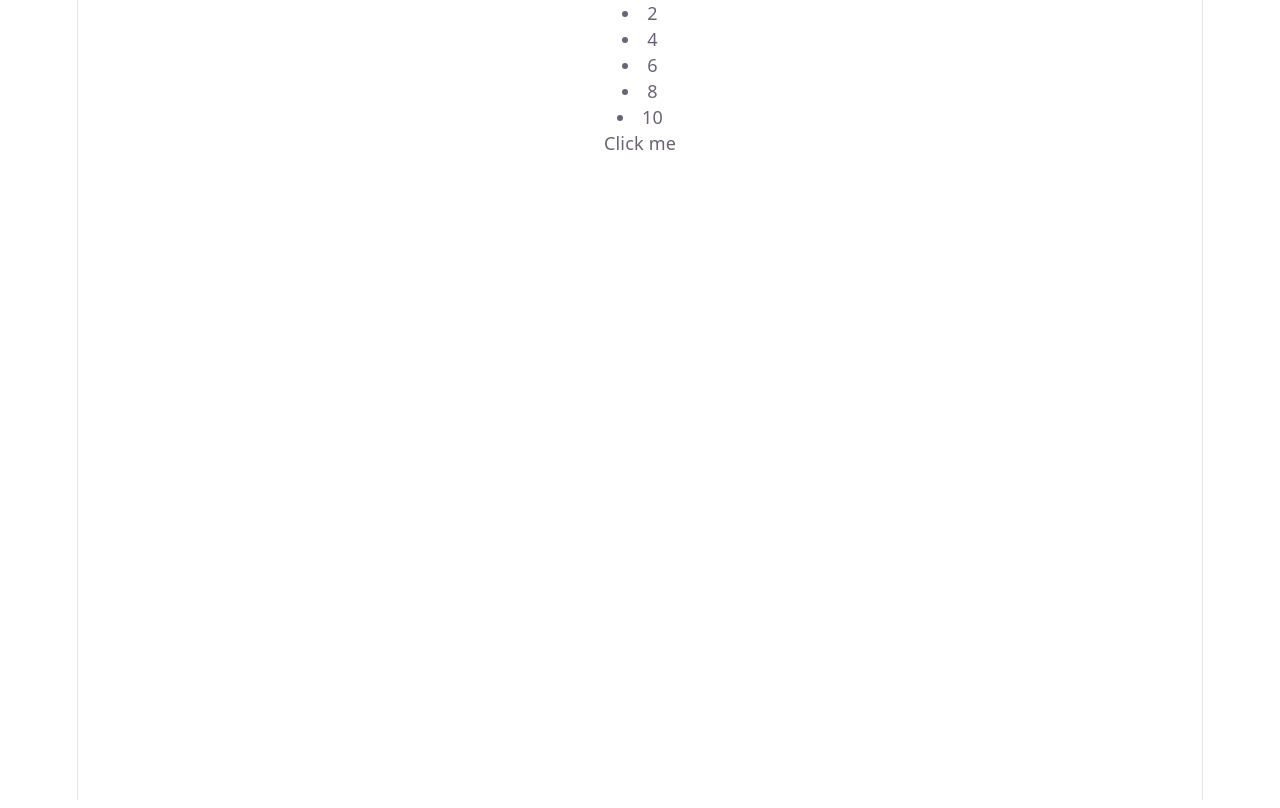
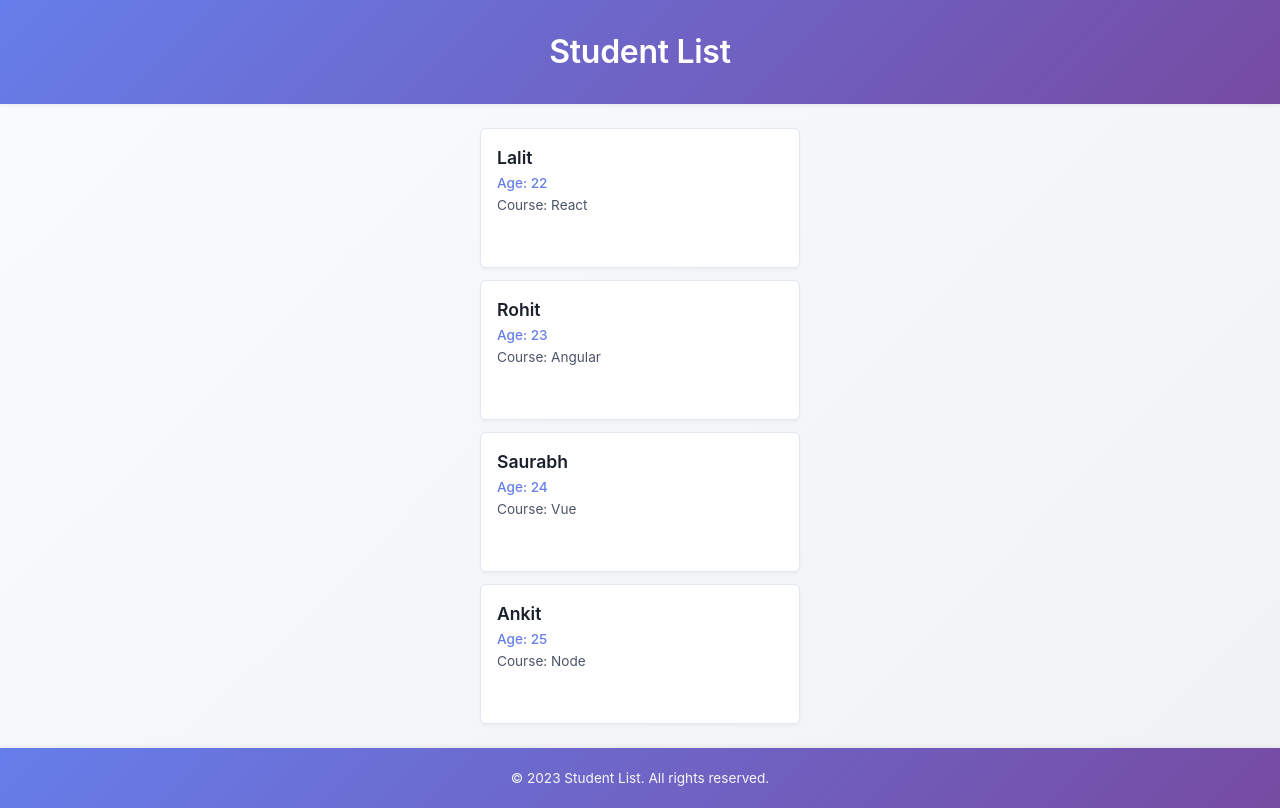
Before and after one commit to devLalit95/WD-C-REACTJS, a React (Vite) app in the folder react-first-app/: page / in a window 1280 px wide. Built offline with nearby package versions, Linux system fonts and the light colour scheme.

Commit message:
list render

```diff
--- a/react-first-app/src/App.css
+++ b/react-first-app/src/App.css
@@ -1,184 +1,121 @@
-.counter {
-  font-size: 16px;
-  padding: 5px 10px;
-  border-radius: 5px;
-  color: var(--accent);
-  background: var(--accent-bg);
-  border: 2px solid transparent;
-  transition: border-color 0.3s;
-  margin-bottom: 24px;
+/* Header Styles */
+.header {
+  background: linear-gradient(135deg, #667eea 0%, #764ba2 100%);
+  color: white;
+  padding: 1.75rem;
+  text-align: center;
+  box-shadow: 0 2px 4px rgba(0, 0, 0, 0.06);
+}
 
-  &:hover {
-    border-color: var(--accent-border);
+.header h1 {
+  font-size: 2rem;
+  margin: 0;
+  font-weight: 600;
+  letter-spacing: -0.3px;
+}
+
+/* Body Container */
+.body-container {
+  flex: 1;
+  display: flex;
+  flex-direction: column;
+  align-items: center;
+  padding: 1.5rem 1rem;
+  gap: 0.75rem;
+}
+
+/* Student Card Styles */
+.student-card {
+  background: white;
+  border: 1px solid #e2e8f0;
+  border-radius: 6px;
+  padding: 1rem;
+  width: 320px;
+  height: 140px;
+  box-shadow: 0 2px 4px rgba(0, 0, 0, 0.04);
+  transition: all 0.2s ease;
+  display: flex;
+  flex-direction: column;
+  gap: 0.25rem;
+}
+
+.student-card:hover {
+  box-shadow: 0 8px 16px rgba(0, 0, 0, 0.08);
+  transform: translateY(-4px);
+  border-color: #667eea;
+}
+
+.student-card h3 {
+  margin: 0;
+  font-size: 1.1rem;
+  color: #1a202c;
+  font-weight: 600;
+}
+
+.student-card p {
+  margin: 0;
+  color: #4a5568;
+  font-size: 0.85rem;
+  line-height: 1.3;
+}
+
+.student-card p:first-of-type {
+  color: #667eea;
+  font-weight: 500;
+}
+
+/* Footer Styles */
+.footer {
+  background: linear-gradient(135deg, #667eea 0%, #764ba2 100%);
+  color: white;
+  padding: 1.25rem;
+  text-align: center;
+  box-shadow: 0 -2px 4px rgba(0, 0, 0, 0.06);
+}
+
+.footer p {
+  margin: 0;
+  font-size: 0.85rem;
+  opacity: 0.95;
+}
+
+/* Responsive Design */
+@media (max-width: 768px) {
+  .header h1 {
+    font-size: 1.75rem;
   }
-  &:focus-visible {
-    outline: 2px solid var(--accent);
-    outline-offset: 2px;
+
+  .body-container {
+    padding: 1.5rem 0.75rem;
+  }
+
+  .student-card {
+    width: 280px;
+    height: 130px;
+    padding: 0.875rem;
   }
 }
 
-.hero {
-  position: relative;
-
-  .base,
-  .framework,
-  .vite {
-    inset-inline: 0;
-    margin: 0 auto;
+@media (max-width: 480px) {
+  .header h1 {
+    font-size: 1.5rem;
   }
 
-  .base {
-    width: 170px;
-    position: relative;
-    z-index: 0;
+  .body-container {
+    padding: 1rem 0.5rem;
   }
 
-  .framework,
-  .vite {
-    position: absolute;
+  .student-card {
+    width: 260px;
+    height: 120px;
+    padding: 0.75rem;
   }
 
-  .framework {
-    z-index: 1;
-    top: 34px;
-    height: 28px;
-    transform: perspective(2000px) rotateZ(300deg) rotateX(44deg) rotateY(39deg)
-      scale(1.4);
+  .student-card h3 {
+    font-size: 1rem;
   }
 
-  .vite {
-    z-index: 0;
-    top: 107px;
-    height: 26px;
-    width: auto;
-    transform: perspective(2000px) rotateZ(300deg) rotateX(40deg) rotateY(39deg)
-      scale(0.8);
+  .student-card p {
+    font-size: 0.8rem;
   }
 }
-
-#center {
-  display: flex;
-  flex-direction: column;
-  gap: 25px;
-  place-content: center;
-  place-items: center;
-  flex-grow: 1;
-
-  @media (max-width: 1024px) {
-    padding: 32px 20px 24px;
-    gap: 18px;
-  }
-}
-
-#next-steps {
-  display: flex;
-  border-top: 1px solid var(--border);
-  text-align: left;
-
-  & > div {
-    flex: 1 1 0;
-    padding: 32px;
-    @media (max-width: 1024px) {
-      padding: 24px 20px;
-    }
-  }
-
-  .icon {
-    margin-bottom: 16px;
-    width: 22px;
-    height: 22px;
-  }
-
-  @media (max-width: 1024px) {
-    flex-direction: column;
-    text-align: center;
-  }
-}
-
-#docs {
-  border-right: 1px solid var(--border);
-
-  @media (max-width: 1024px) {
-    border-right: none;
-    border-bottom: 1px solid var(--border);
-  }
-}
-
-#next-steps ul {
-  list-style: none;
-  padding: 0;
-  display: flex;
-  gap: 8px;
-  margin: 32px 0 0;
-
-  .logo {
-    height: 18px;
-  }
-
-  a {
-    color: var(--text-h);
-    font-size: 16px;
-    border-radius: 6px;
-    background: var(--social-bg);
-    display: flex;
-    padding: 6px 12px;
-    align-items: center;
-    gap: 8px;
-    text-decoration: none;
-    transition: box-shadow 0.3s;
-
-    &:hover {
-      box-shadow: var(--shadow);
-    }
-    .button-icon {
-      height: 18px;
-      width: 18px;
-    }
-  }
-
-  @media (max-width: 1024px) {
-    margin-top: 20px;
-    flex-wrap: wrap;
-    justify-content: center;
-
-    li {
-      flex: 1 1 calc(50% - 8px);
-    }
-
-    a {
-      width: 100%;
-      justify-content: center;
-      box-sizing: border-box;
-    }
-  }
-}
-
-#spacer {
-  height: 88px;
-  border-top: 1px solid var(--border);
-  @media (max-width: 1024px) {
-    height: 48px;
-  }
-}
-
-.ticks {
-  position: relative;
-  width: 100%;
-
-  &::before,
-  &::after {
-    content: '';
-    position: absolute;
-    top: -4.5px;
-    border: 5px solid transparent;
-  }
-
-  &::before {
-    left: 0;
-    border-left-color: var(--border);
-  }
-  &::after {
-    right: 0;
-    border-right-color: var(--border);
-  }
-}
--- a/react-first-app/src/App.jsx
+++ b/react-first-app/src/App.jsx
@@ -1,6 +1,10 @@
 import React from 'react'
 import { MyButton } from './components/MyButton'
 import { UseStateExample } from './components/UseStateExample';
+import { Header } from './components/Header';
+import { Body } from './components/Body';
+import { Footer } from './components/Footer';
+import "./App.css";
 
 export default function App() {
   let name = 'Lalit'
@@ -8,7 +12,10 @@ export default function App() {
   return (
     <>
 
-     <UseStateExample></UseStateExample>
+     {/* <UseStateExample></UseStateExample> */}
+     <Header></Header>
+     <Body></Body>
+     <Footer></Footer>
     </>
   )
 }
--- /dev/null
+++ b/react-first-app/src/components/Body.jsx
@@ -0,0 +1,21 @@
+import React from 'react'
+import { Student } from './Student';
+export const Body = () => {
+
+    const students = [
+        { id: 1, name: 'Lalit', age: 22, course: 'React' },
+        { id: 2, name: 'Rohit', age: 23, course: 'Angular' },
+        { id: 3, name: 'Saurabh', age: 24, course: 'Vue' },
+        { id: 4, name: 'Ankit', age: 25, course: 'Node' },
+    ]
+  return (
+    <div className="body-container">
+
+
+      {students.map((student) => (
+        <Student key={student.id} student={student} className="student" />
+      ))}
+
+    </div>
+  )
+}
--- /dev/null
+++ b/react-first-app/src/components/Footer.jsx
@@ -0,0 +1,10 @@
+import React from 'react'
+import "../../src/App.css"
+
+export const Footer = () => {
+  return (
+    <div className="footer">
+      <p>&copy; 2023 Student List. All rights reserved.</p>
+    </div>
+  )
+}
--- /dev/null
+++ b/react-first-app/src/components/Header.jsx
@@ -0,0 +1,10 @@
+import React from 'react'
+import "../../src/App.css"
+
+export const Header = () => {
+  return (
+    <div className="header">
+      <h1>Student List</h1>
+    </div>
+  )
+}
--- /dev/null
+++ b/react-first-app/src/components/Student.jsx
@@ -0,0 +1,12 @@
+import React from 'react'
+import "../../src/App.css"
+
+export const Student = ({ student }) => {
+  return (
+    <div className="student-card">
+      <h3>{student.name}</h3>
+      <p>Age: {student.age}</p>
+      <p>Course: {student.course}</p>
+    </div>
+  )
+}
--- a/react-first-app/src/index.css
+++ b/react-first-app/src/index.css
@@ -1,111 +1,23 @@
-:root {
-  --text: #6b6375;
-  --text-h: #08060d;
-  --bg: #fff;
-  --border: #e5e4e7;
-  --code-bg: #f4f3ec;
-  --accent: #aa3bff;
-  --accent-bg: rgba(170, 59, 255, 0.1);
-  --accent-border: rgba(170, 59, 255, 0.5);
-  --social-bg: rgba(244, 243, 236, 0.5);
-  --shadow:
-    rgba(0, 0, 0, 0.1) 0 10px 15px -3px, rgba(0, 0, 0, 0.05) 0 4px 6px -2px;
-
-  --sans: system-ui, 'Segoe UI', Roboto, sans-serif;
-  --heading: system-ui, 'Segoe UI', Roboto, sans-serif;
-  --mono: ui-monospace, Consolas, monospace;
-
-  font: 18px/145% var(--sans);
-  letter-spacing: 0.18px;
-  color-scheme: light dark;
-  color: var(--text);
-  background: var(--bg);
-  font-synthesis: none;
-  text-rendering: optimizeLegibility;
-  -webkit-font-smoothing: antialiased;
-  -moz-osx-font-smoothing: grayscale;
-
-  @media (max-width: 1024px) {
-    font-size: 16px;
-  }
-}
-
-@media (prefers-color-scheme: dark) {
-  :root {
-    --text: #9ca3af;
-    --text-h: #f3f4f6;
-    --bg: #16171d;
-    --border: #2e303a;
-    --code-bg: #1f2028;
-    --accent: #c084fc;
-    --accent-bg: rgba(192, 132, 252, 0.15);
-    --accent-border: rgba(192, 132, 252, 0.5);
-    --social-bg: rgba(47, 48, 58, 0.5);
-    --shadow:
-      rgba(0, 0, 0, 0.4) 0 10px 15px -3px, rgba(0, 0, 0, 0.25) 0 4px 6px -2px;
-  }
-
-  #social .button-icon {
-    filter: invert(1) brightness(2);
-  }
+/* Global Styles */
+* {
+  margin: 0;
+  padding: 0;
+  box-sizing: border-box;
 }
 
 body {
-  margin: 0;
+  font-family: -apple-system, BlinkMacSystemFont, 'Segoe UI', 'Roboto', 'Oxygen',
+    'Ubuntu', 'Cantarell', 'Fira Sans', 'Droid Sans', 'Helvetica Neue',
+    sans-serif;
+  -webkit-font-smoothing: antialiased;
+  -moz-osx-font-smoothing: grayscale;
+  background: linear-gradient(135deg, #fafbfc 0%, #f0f2f5 100%);
+  min-height: 100vh;
+  color: #1a202c;
 }
 
 #root {
-  width: 1126px;
-  max-width: 100%;
-  margin: 0 auto;
-  text-align: center;
-  border-inline: 1px solid var(--border);
-  min-height: 100svh;
+  min-height: 100vh;
   display: flex;
   flex-direction: column;
-  box-sizing: border-box;
 }
-
-h1,
-h2 {
-  font-family: var(--heading);
-  font-weight: 500;
-  color: var(--text-h);
-}
-
-h1 {
-  font-size: 56px;
-  letter-spacing: -1.68px;
-  margin: 32px 0;
-  @media (max-width: 1024px) {
-    font-size: 36px;
-    margin: 20px 0;
-  }
-}
-h2 {
-  font-size: 24px;
-  line-height: 118%;
-  letter-spacing: -0.24px;
-  margin: 0 0 8px;
-  @media (max-width: 1024px) {
-    font-size: 20px;
-  }
-}
-p {
-  margin: 0;
-}
-
-code,
-.counter {
-  font-family: var(--mono);
-  display: inline-flex;
-  border-radius: 4px;
-  color: var(--text-h);
-}
-
-code {
-  font-size: 15px;
-  line-height: 135%;
-  padding: 4px 8px;
-  background: var(--code-bg);
-}
```
